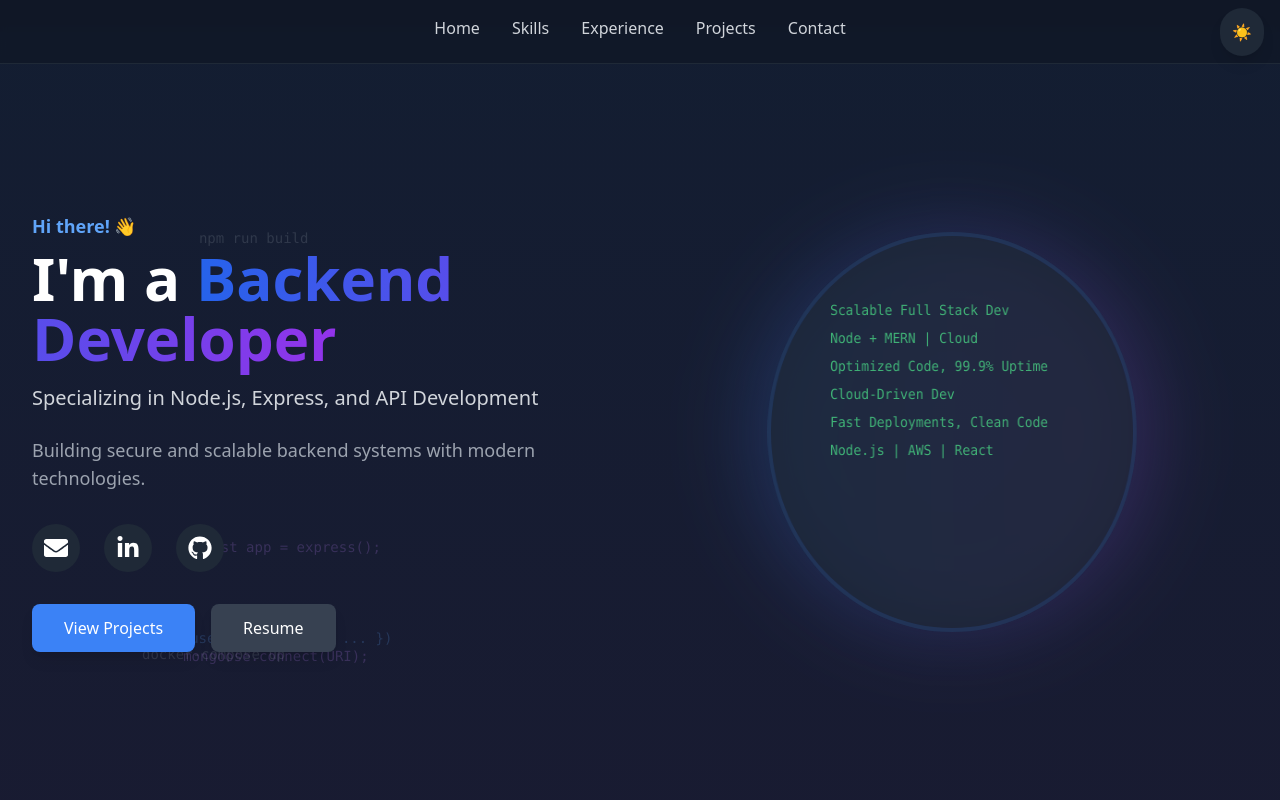
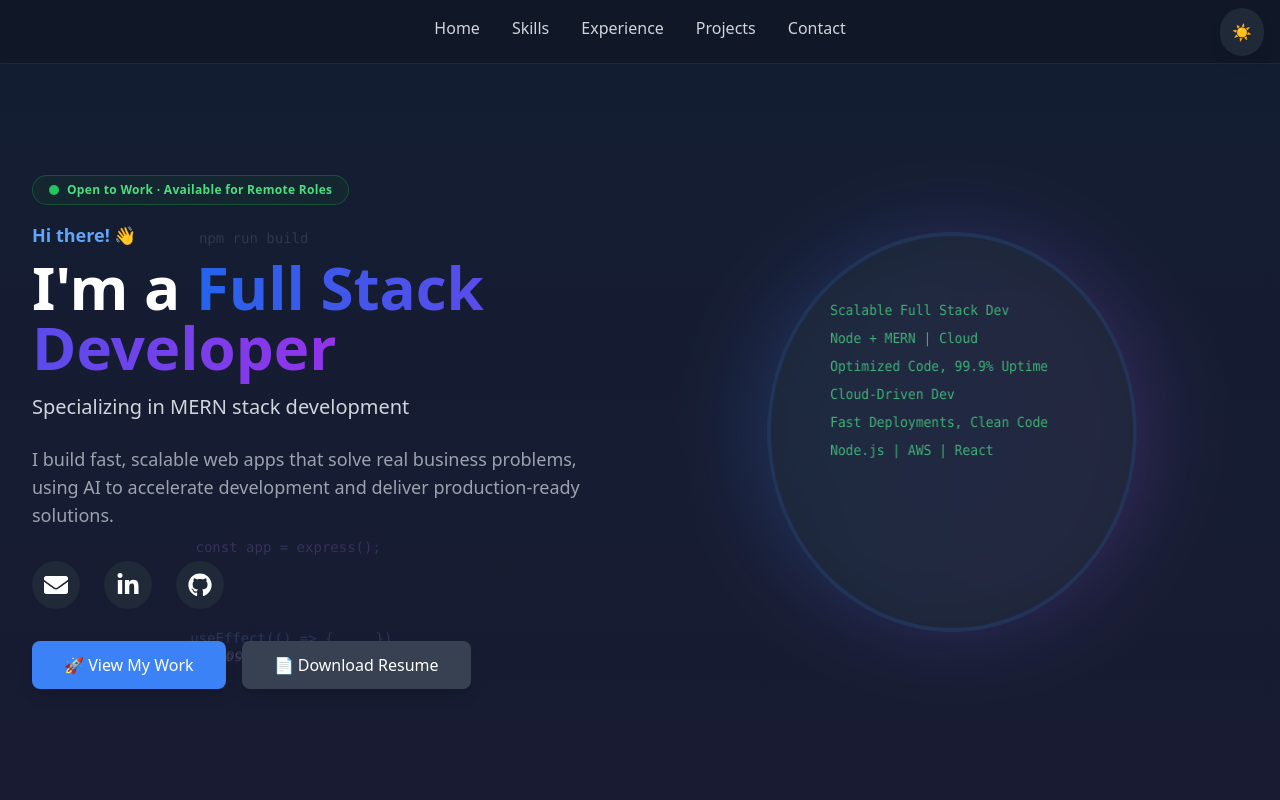
Before and after one commit to Tohid4641/portfolio, a React (Vite) app: page / in a window 1280 px wide. Shown: the top 800 px of the page. Built offline with nearby package versions, Linux system fonts and the light colour scheme; no server answers.

Commit message:
optimize hero section

```diff
--- a/src/components/Hero.tsx
+++ b/src/components/Hero.tsx
@@ -95,17 +95,33 @@ const Hero = () => {
               transition={{ delay: 0.3 }}
               className="mb-6"
             >
+              {/* Availability Badge */}
+              <motion.div
+                initial={{ opacity: 0, scale: 0.8 }}
+                animate={{ opacity: 1, scale: 1 }}
+                transition={{ delay: 0.1, type: 'spring', stiffness: 200 }}
+                className="inline-flex items-center gap-2 px-4 py-1.5 mb-4 rounded-full bg-green-50 dark:bg-green-900/20 border border-green-200 dark:border-green-700/50 shadow-sm"
+              >
+                <span className="relative flex h-2.5 w-2.5">
+                  <span className="animate-ping absolute inline-flex h-full w-full rounded-full bg-green-400 opacity-75"></span>
+                  <span className="relative inline-flex rounded-full h-2.5 w-2.5 bg-green-500"></span>
+                </span>
+                <span className="text-xs font-semibold text-green-700 dark:text-green-400 tracking-wide whitespace-nowrap">
+                  Open to Work · Available for Remote Roles
+                </span>
+              </motion.div>
+
               <h2 className="text-lg text-blue-600 dark:text-blue-400 font-semibold mb-2">
                 Hi there! 👋
               </h2>
               <h1 className="text-4xl sm:text-5xl lg:text-6xl font-bold mb-4">
                 I'm a{' '}
                 <span className="bg-gradient-to-r from-blue-600 to-purple-600 bg-clip-text text-transparent">
-                  Backend Developer
+                  Full Stack Developer
                 </span>
               </h1>
               <p className="text-xl text-gray-700 dark:text-gray-300">
-                Specializing in Node.js, Express, and API Development
+                Specializing in MERN stack development
               </p>
             </motion.div>
 
@@ -115,7 +131,8 @@ const Hero = () => {
               transition={{ delay: 0.5 }}
               className="text-lg mb-8 text-gray-600 dark:text-gray-400"
             >
-              Building secure and scalable backend systems with modern technologies.
+              {/* Full Stack Developer with 4+ years of experience building scalable web applications used by real users, focused on performance and clean architecture. */}
+              I build fast, scalable web apps that solve real business problems, using AI to accelerate development and deliver production-ready solutions.
             </motion.p>
 
             <div className="flex gap-6 mb-8">
@@ -153,7 +170,7 @@ const Hero = () => {
                 whileTap={{ scale: 0.95 }}
                 className="px-8 py-3 bg-blue-600 hover:bg-blue-700 dark:bg-blue-500 dark:hover:bg-blue-600 text-white rounded-lg shadow-lg transition-colors"
               >
-                View Projects
+                🚀 View My Work
               </motion.a>
               <motion.a
                 href={myResume}
@@ -163,7 +180,7 @@ const Hero = () => {
                 whileTap={{ scale: 0.95 }}
                 className="px-8 py-3 bg-gray-200 hover:bg-gray-300 dark:bg-gray-700 dark:hover:bg-gray-600 text-gray-900 dark:text-white rounded-lg shadow-lg transition-colors"
               >
-                Resume
+                📄 Download Resume
               </motion.a>
             </div>
           </motion.div>
--- a/src/components/SEO.tsx
+++ b/src/components/SEO.tsx
@@ -1,9 +1,9 @@
 import { useEffect } from 'react';
 
 const SEO = () => {
-  const title = "Full Stack Developer | Node.js & MERN Specialist";
+  const title = "Shaikh Tauhid | Full Stack Developer | Node.js & MERN Specialist";
   const description = "Full Stack Developer specializing in Node.js and MERN stack. Building scalable web applications with modern technologies.";
-  const siteUrl = "https://your-portfolio.com";
+  const siteUrl = "https://tauhiddev.vercel.app";
   const image = "/og-image.jpg";
 
   useEffect(() => {
@@ -28,7 +28,7 @@ const SEO = () => {
 
   const updateMetaTag = (name: string, content: string) => {
     let meta = document.querySelector(`meta[name="${name}"]`) ||
-               document.querySelector(`meta[property="${name}"]`);
+      document.querySelector(`meta[property="${name}"]`);
 
     if (!meta) {
       meta = document.createElement('meta');
```
